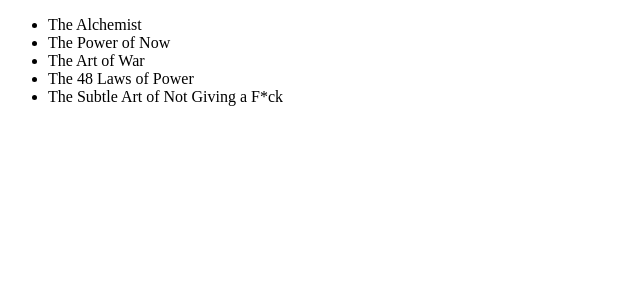
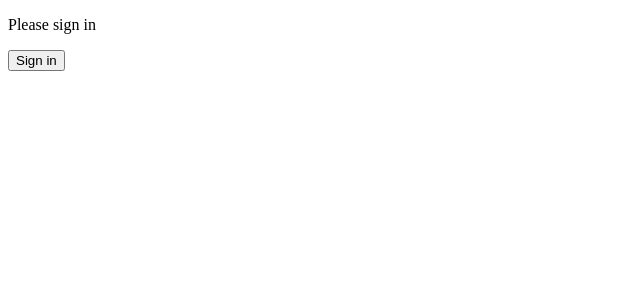
Before and after one commit to markohautala/React-practice-12, a React (Create React App) app in the folder my-app/: page / in a window 1280 px wide. Shown: the top 300 px of the page, without its empty margins (0-640 px from the left). Built offline with nearby package versions, Linux system fonts and the light colour scheme.

Commit message:
Refactor rendering in App.js and MethodsAsPropsParent.jsx

```diff
--- a/my-app/src/App.js
+++ b/my-app/src/App.js
@@ -1,10 +1,9 @@
 import MethodsAsPropsParent from "./components/MethodsAsPropsParent";
-import RenderingLists from "./components/RenderingLists";
 
 function App() {
   return (
     <div>
-      <RenderingLists />
+      <MethodsAsPropsParent />
     </div>
   );
 }
--- a/my-app/src/components/MethodsAsPropsParent.jsx
+++ b/my-app/src/components/MethodsAsPropsParent.jsx
@@ -7,6 +7,7 @@
     this.state = {
       isLoggedIn: false,
     };
+    console.log("MethodsAsPropsParent constructor");
   }
 
   handleSignIn = () => {
@@ -31,6 +32,7 @@
   };
 
   render() {
+    console.log("MethodsAsPropsParent rendermethod");
     return (
       <div>
         <MethodsAsPropsChild
```
